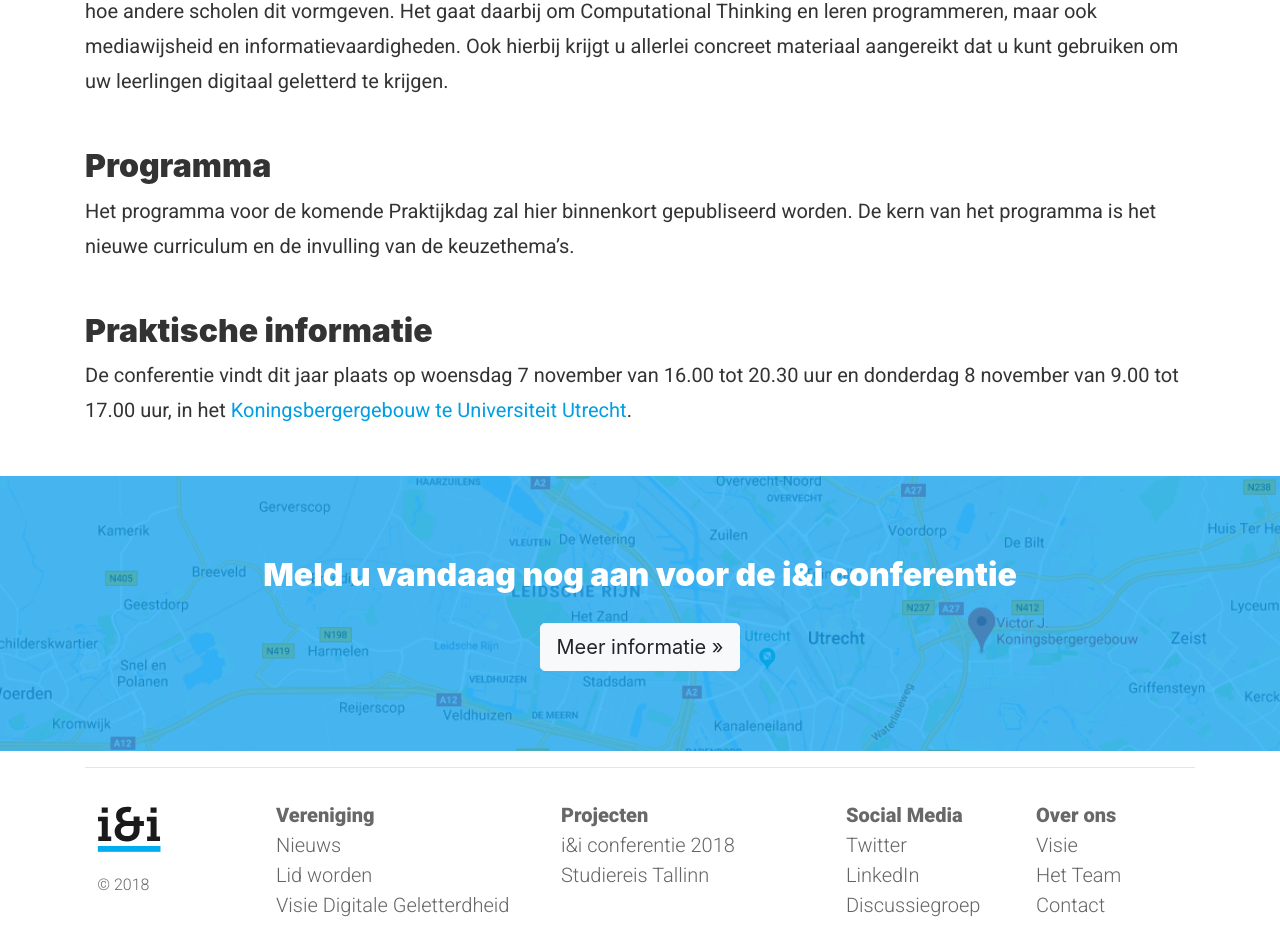
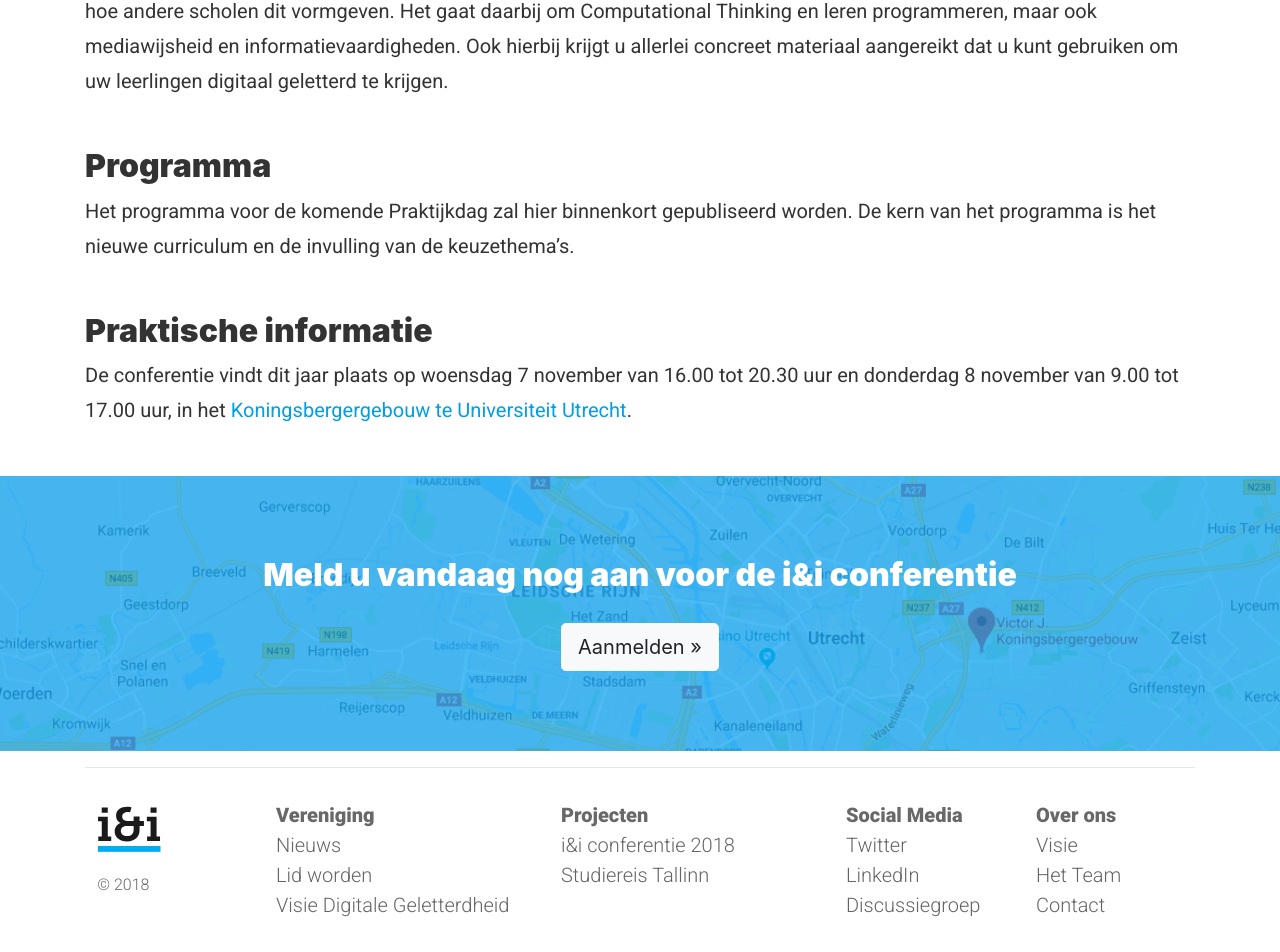
Before and after one commit to ieni/website, a Jekyll site: the page built from _projects/ieni-conferentie-2018.md, in a window 1280 px wide. Shown: the part 703-1655 px from the top of the page. Built offline with Jekyll 4.4.1, drawn with Linux system fonts in a browser that asks for light colours.

Commit message:
Update ieni-conferentie-2018.md

```diff
--- a/_projects/ieni-conferentie-2018.md
+++ b/_projects/ieni-conferentie-2018.md
@@ -3,9 +3,9 @@
 lead: "i&i en SLO organiseren een tweedaagse conferentie over het Informatica-onderwijs en Digitale Geletterdheid"
 header: /assets/img/content/conference_page_header.jpg
 layout: project
-website: https://ieniconferentie.nl
+website: https://www.smink-registratie.nl/ieni/
 customReadMore: "Meld u vandaag nog aan voor de i&i conferentie"
-customWebsiteTitle: "Meer informatie »"
+customWebsiteTitle: "Aanmelden »"
 customBackgroundImage: /assets/img/content/conferentie_locatie.png
 ---
 
```
